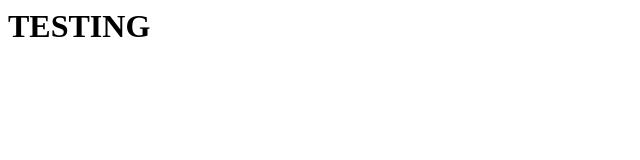
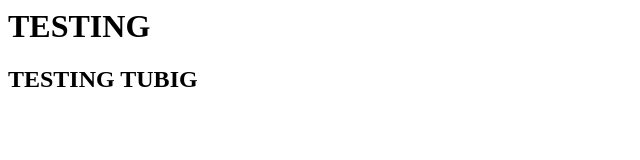
Before and after one commit to jolobear22/WebDev111-bsit1-6, a plain HTML site: page Guevarra/tester.html in a window 1280 px wide. Shown: the whole page, without its empty margins (0-640 px from the left). Drawn offline with Linux system fonts and the light colour scheme.

Commit message:
GUEVARRA

```diff
--- a/Guevarra/tester.html
+++ b/Guevarra/tester.html
@@ -9,5 +9,6 @@
     </html>
     <body>
         <h1>TESTING</h1>
+        <h2>TESTING TUBIG</h2>
     </body>
 </DOCTYPE>
```
